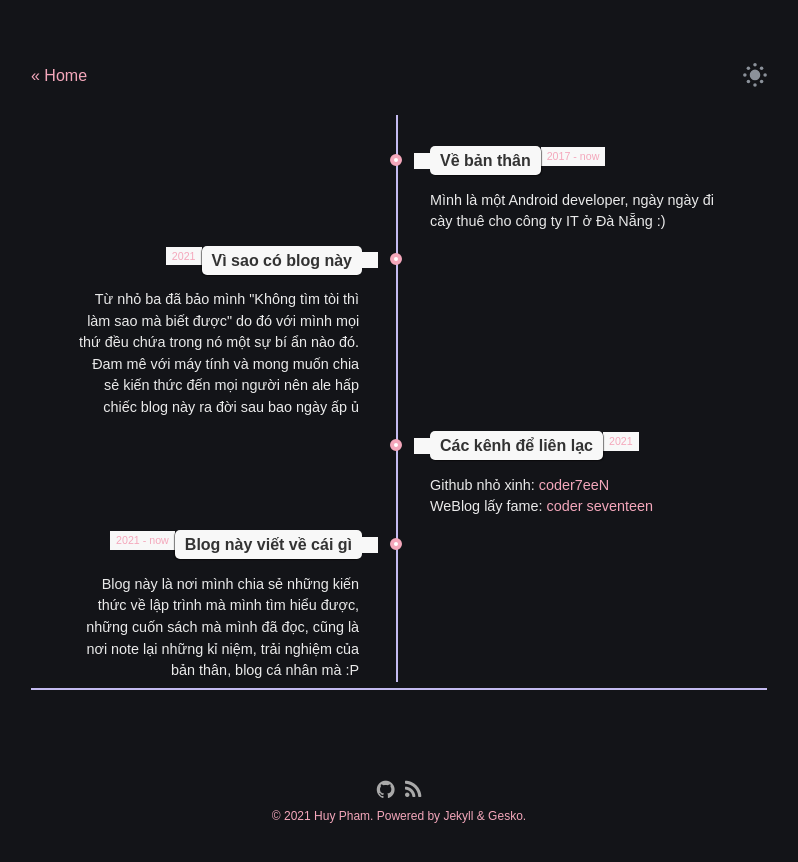
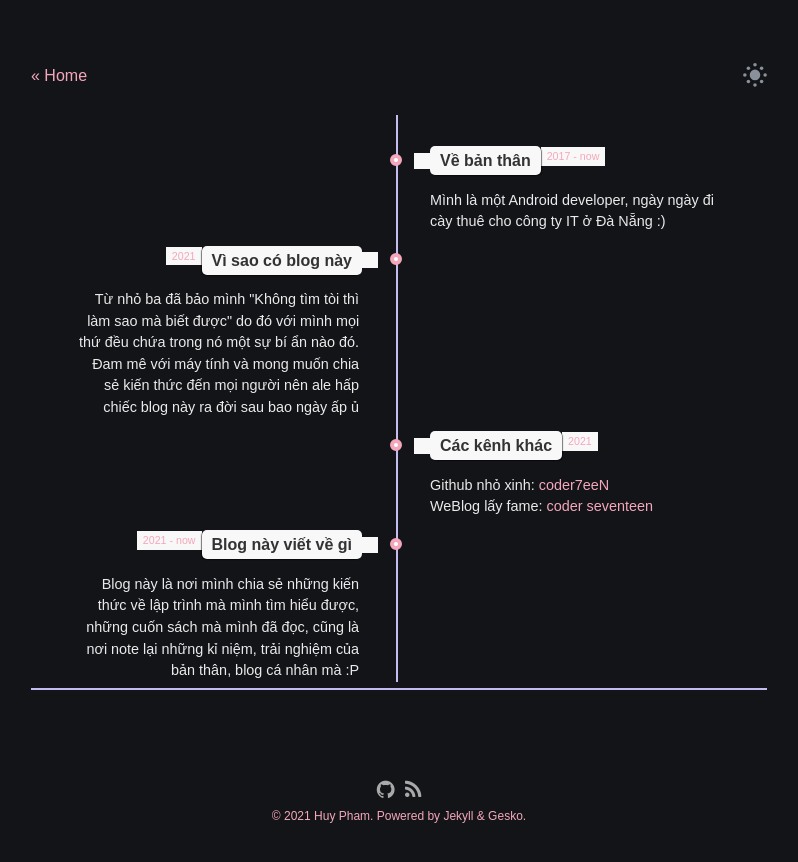
Before and after one commit to coder7eeN/coder7eeN.github.io, a Jekyll site: the page built from about.html, in a window 1280 px wide. Shown: the top 862 px of the page, without its empty margins (241-1039 px from the left). Built offline with Jekyll 4.4.1, drawn with Linux system fonts in a browser that asks for light colours; some web fonts are replaced.

Commit message:
chore: update about

```diff
--- a/about.html
+++ b/about.html
@@ -39,7 +39,7 @@ layout: about
         <li>
             <div class="direction-r">
                 <div class="flag-wrapper">
-                    <span class="flag">Các kênh để liên lạc</span>
+                    <span class="flag">Các kênh khác</span>
                     <span class="time-wrapper"><span class="time">2021</span></span>
                 </div>
                 <div class="desc">
@@ -54,7 +54,7 @@ layout: about
         <li>
             <div class="direction-l">
                 <div class="flag-wrapper">
-                    <span class="flag">Blog này viết về cái gì</span>
+                    <span class="flag">Blog này viết về gì</span>
                     <span class="time-wrapper"><span class="time">2021 - now</span></span>
                 </div>
                 <div class="desc">
```
